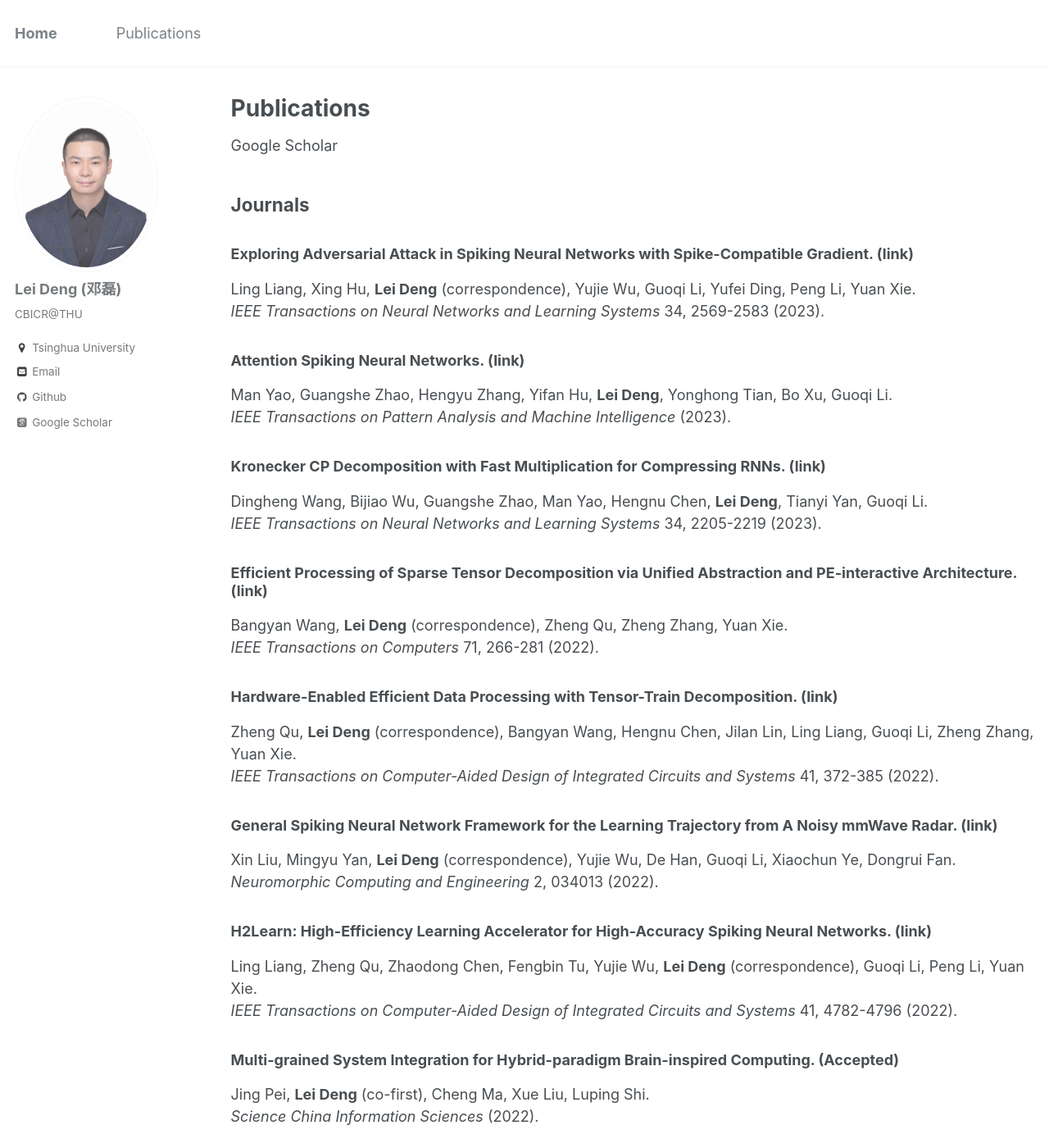
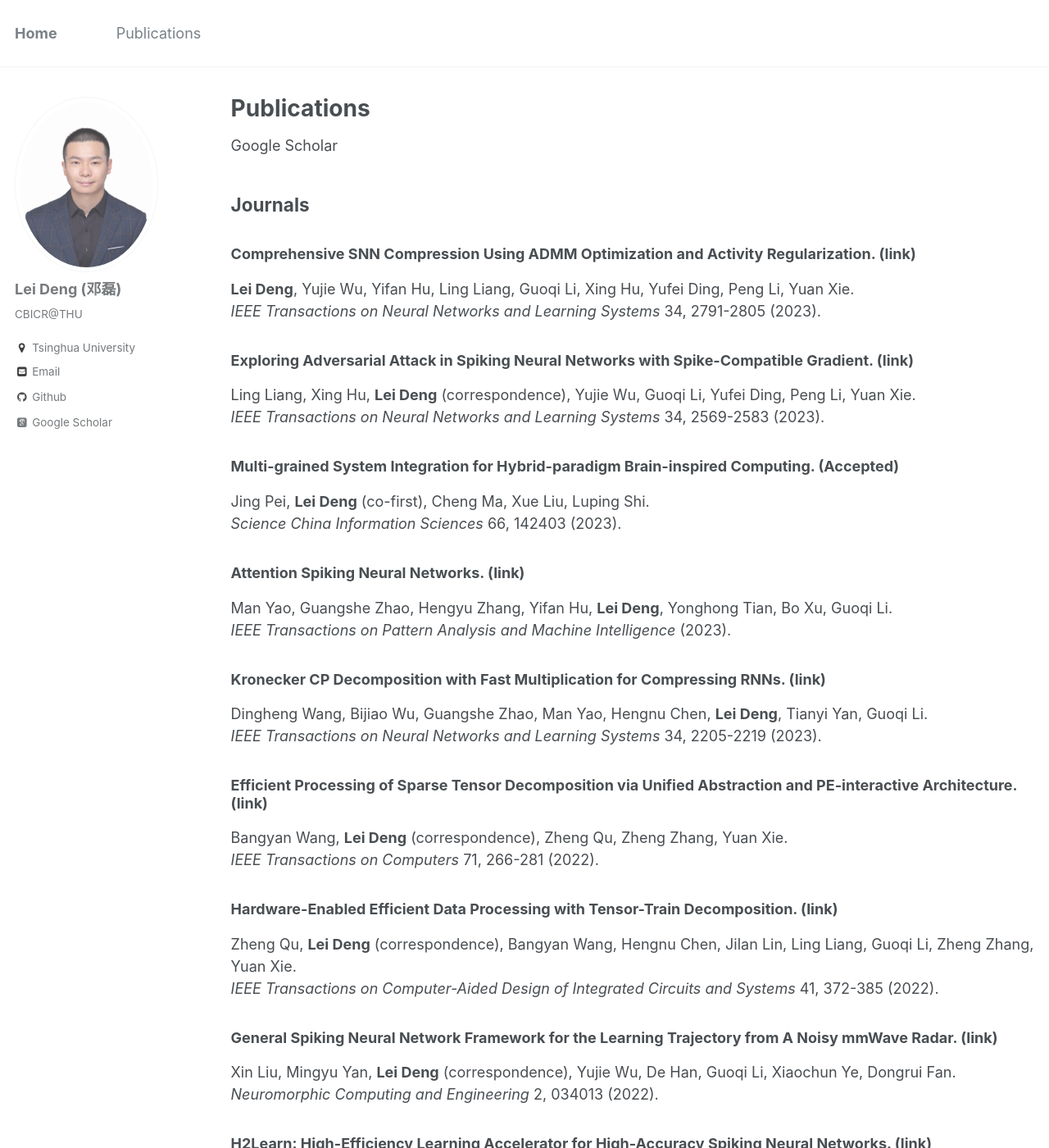
Before and after one commit to dllfei/dllfei.github.io, a Jekyll site: the page built from _pages/publications.md, in a window 1280 px wide and 1400 px high. Shown: the whole window at 82% size. Built offline with Jekyll 4.4.1, drawn with Linux system fonts in a browser that asks for light colours; some web fonts are replaced; some of the changed text lies outside the part shown.

Commit message:
Update publications.md

```diff
--- a/_pages/publications.md
+++ b/_pages/publications.md
@@ -8,9 +8,17 @@ author_profile: true
 
 ## Journals
 
+### Comprehensive SNN Compression Using ADMM Optimization and Activity Regularization. ([link](https://ieeexplore.ieee.org/document/9597482)) <br />
+**Lei Deng**, Yujie Wu, Yifan Hu, Ling Liang, Guoqi Li, Xing Hu, Yufei Ding, Peng Li, Yuan Xie. <br />
+*IEEE Transactions on Neural Networks and Learning Systems* 34, 2791-2805 (2023).
+
 ### Exploring Adversarial Attack in Spiking Neural Networks with Spike-Compatible Gradient. ([link](https://ieeexplore.ieee.org/document/9527394)) <br />
 Ling Liang, Xing Hu, **Lei Deng** (correspondence), Yujie Wu, Guoqi Li, Yufei Ding, Peng Li, Yuan Xie. <br />
 *IEEE Transactions on Neural Networks and Learning Systems* 34, 2569-2583 (2023).
+
+### Multi-grained System Integration for Hybrid-paradigm Brain-inspired Computing. (Accepted) <br />
+Jing Pei, **Lei Deng** (co-first), Cheng Ma, Xue Liu, Luping Shi. <br />
+*Science China Information Sciences* 66, 142403 (2023).
 
 ### Attention Spiking Neural Networks. ([link](https://ieeexplore.ieee.org/abstract/document/10032591)) <br />
 Man Yao, Guangshe Zhao, Hengyu Zhang, Yifan Hu, **Lei Deng**, Yonghong Tian, Bo Xu, Guoqi Li. <br />
@@ -35,10 +43,6 @@ Xin Liu, Mingyu Yan, **Lei Deng** (correspondence), Yujie Wu, De Han, Guoqi Li,
 ### H2Learn: High-Efficiency Learning Accelerator for High-Accuracy Spiking Neural Networks. ([link](https://ieeexplore.ieee.org/document/9662447)) <br />
 Ling Liang, Zheng Qu, Zhaodong Chen, Fengbin Tu, Yujie Wu, **Lei Deng** (correspondence), Guoqi Li, Peng Li, Yuan Xie. <br />
 *IEEE Transactions on Computer-Aided Design of Integrated Circuits and Systems* 41, 4782-4796 (2022).
-
-### Multi-grained System Integration for Hybrid-paradigm Brain-inspired Computing. (Accepted) <br />
-Jing Pei, **Lei Deng** (co-first), Cheng Ma, Xue Liu, Luping Shi. <br />
-*Science China Information Sciences* (2022).
 
 ### A Comprehensive and Modularized Statistical Framework for Gradient Norm Equality in Deep Neural Networks. ([link](https://ieeexplore.ieee.org/abstract/document/9143512)) <br />
 Zhaodong Chen, **Lei Deng** (co-first), Bangyan Wang, Guoqi Li, Yuan Xie. <br />
```
Also changed, not shown: other parts of _pages/publications.md (+0 -4 lines).
